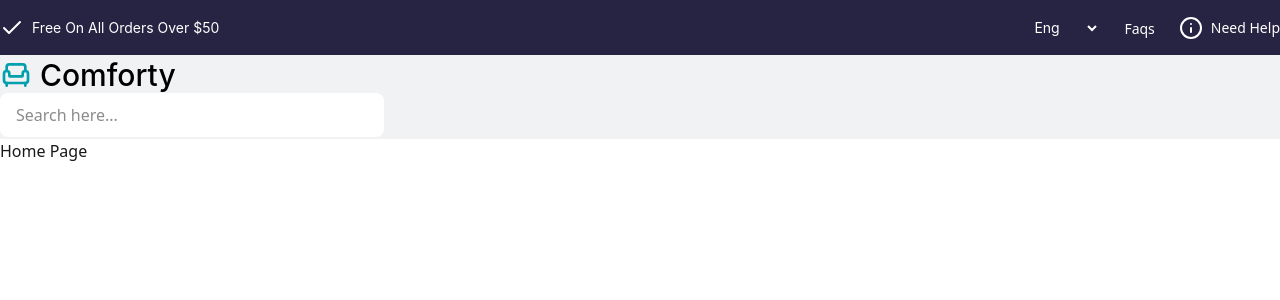
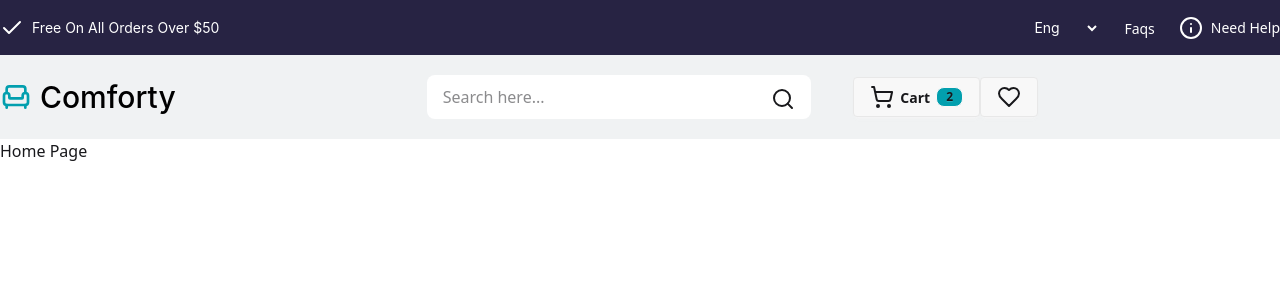
Before and after one commit to bdancost/ecommerce_app, a React (Vite) app: page / in a window 1280 px wide. Shown: the top 300 px of the page. Built offline with nearby package versions, Linux system fonts and the light colour scheme.

Commit message:
Ajustando o Navbar

```diff
--- a/src/Components/Navbar/Navbar.jsx
+++ b/src/Components/Navbar/Navbar.jsx
@@ -1,4 +1,11 @@
-import { Armchair, Check, Info } from "lucide-react";
+import {
+  Armchair,
+  Check,
+  Info,
+  Search,
+  ShoppingCart,
+  Heart,
+} from "lucide-react";
 import { Link } from "react-router";
 
 const Navbar = () => {
@@ -36,7 +43,7 @@ const Navbar = () => {
 
       {/* navbar middle */}
       <div className="navbar_middle flex items-center justify-center bg-[#f0f2f3] w-full h-[84px]">
-        <div className="lg:container">
+        <div className="lg:container grid grid-cols-3 justify-center items-center">
           <div className="logo_wrapper">
             <Link
               to="/"
@@ -48,13 +55,32 @@ const Navbar = () => {
           </div>
 
           <div className="search_box">
-            <form action="#" className="max-w-96 h-[44px]">
+            <form action="#" className="max-w-96 h-[44px] relative">
               <input
                 type="text"
                 placeholder="Search here..."
                 className="w-full h-full  bg-white rounded-lg pl-4"
               />
+
+              <button
+                className="absolute top-50% right-4 translate-y-1/2"
+                size="22px"
+                color="#272343"
+              >
+                <Search />
+              </button>
             </form>
+          </div>
+
+          {/* navbar middle right */}
+          <div className="navbar_middle_right">
+            <button className="btn capitalize">
+              <ShoppingCart /> cart{" "}
+              <div className="badge badge-sm bg-[#029fae]">2</div>
+            </button>
+            <button className="btn capitalize">
+              <Heart />
+            </button>
           </div>
         </div>
       </div>
```
